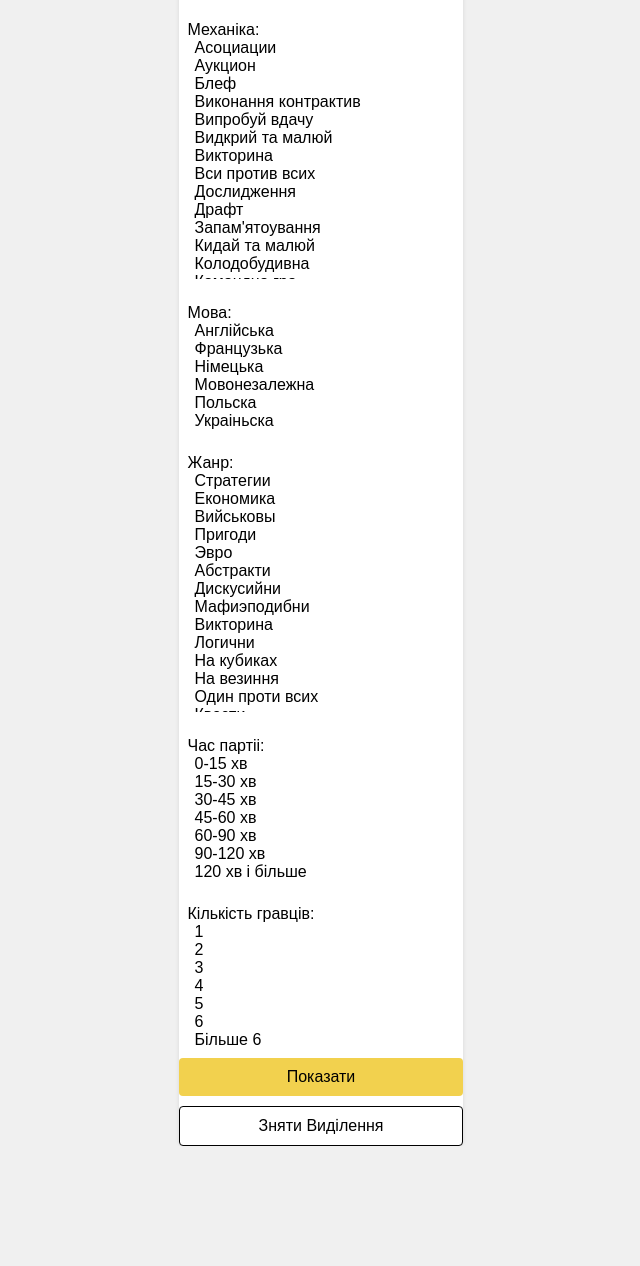
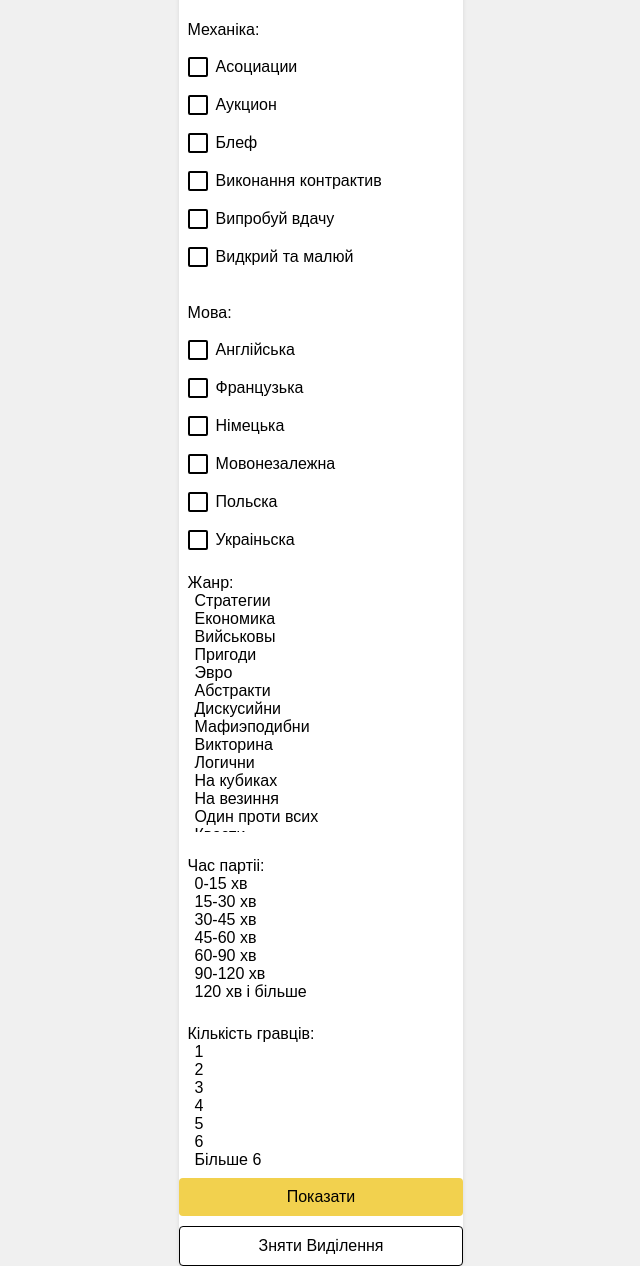
Before and after one commit to marustas/RivneGray-Filters, a plain HTML site: page index.html in a window 1280 px wide. Shown: the part 415-1681 px from the top of the page, without its empty margins (319-959 px from the left). Before the commit the page ends 1561 px from the top, so only its background shows below. Drawn offline with Linux system fonts and the light colour scheme.

Commit message:
Mechanics and language filters changed

```diff
--- a/index.html
+++ b/index.html
@@ -76,54 +76,186 @@
         <div class="overflow-container">
             <p class="filter-title">Механiка:</p>
             <ul class="overflow-list">
-                <li><input type="checkbox" />Асоциации</li>
-                <li><input type="checkbox" />Аукцион</li>
-                <li><input type="checkbox" />Блеф</li>
-                <li><input type="checkbox" />Виконання контрактив</li>
-                <li><input type="checkbox" />Випробуй вдачу</li>
-                <li><input type="checkbox" />Видкрий та малюй</li>
-                <li><input type="checkbox" />Викторина</li>
-                <li><input type="checkbox" />Вси против всих</li>
-                <li><input type="checkbox" />Дослидження</li>
-                <li><input type="checkbox" />Драфт</li>
-                <li><input type="checkbox" />Запам'ятоування</li>
-                <li><input type="checkbox" />Кидай та малюй</li>
-                <li><input type="checkbox" />Колодобудивна</li>
-                <li><input type="checkbox" />Командна гра</li>
-                <li><input type="checkbox" />Контроль територии</li>
-                <li><input type="checkbox" />Кооператив</li>
-                <li><input type="checkbox" />Малювання</li>
-                <li><input type="checkbox" />Менеджмент ресурсив</li>
-                <li><input type="checkbox" />На вибування</li>
-                <li><input type="checkbox" />ОВерлорд</li>
-                <li><input type="checkbox" />Один против всих</li>
-                <li><input type="checkbox" />Програмування дни</li>
-                <li><input type="checkbox" />Перегони</li>
-                <li><input type="checkbox" />Прокладання маршруту</li>
-                <li><input type="checkbox" />Побудова колоди</li>
-                <li><input type="checkbox" />Пояснення слив</li>
-                <li><input type="checkbox" />Пригодницька</li>
-                <li><input type="checkbox" />Приховане перемищення</li>
-                <li><input type="checkbox" />Прихований зрадник</li>
-                <li><input type="checkbox" />Прокачка планшету</li>
-                <li><input type="checkbox" />Розслидування</li>
-                <li><input type="checkbox" />Розмищення плиток</li>
-                <li><input type="checkbox" />Розмищення робитникив</li>
-                <li><input type="checkbox" />Рольова</li>
-                <li><input type="checkbox" />Спритнисть</li>
-                <li><input type="checkbox" />Таэмни роли</li>
-                <li><input type="checkbox" />Торгивля</li>
-                <li><input type="checkbox" />Хабари</li>
+                <li>
+                    <input type="checkbox" id="mech1" />
+                    <label for="mech1">Асоциации</label>
+                </li>
+                <li>
+                    <input type="checkbox" id="mech2" />
+                    <label for="mech2">Аукцион</label>
+                </li>
+                <li>
+                    <input type="checkbox" id="mech3" />
+                    <label for="mech3">Блеф</label>
+                </li>
+                <li>
+                    <input type="checkbox" id="mech4" />
+                    <label for="mech4">Виконання контрактив</label>
+                </li>
+                <li>
+                    <input type="checkbox" id="mech5" />
+                    <label for="mech5">Випробуй вдачу</label>
+                </li>
+                <li>
+                    <input type="checkbox" id="mech6" />
+                    <label for="mech6">Видкрий та малюй</label>
+                </li>
+                <li>
+                    <input type="checkbox" id="mech7" />
+                    <label for="mech7">Викторина</label>
+                </li>
+                <li>
+                    <input type="checkbox" id="mech8" />
+                    <label for="mech8">Вси против всих</label>
+                </li>
+                <li>
+                    <input type="checkbox" id="mech9" />
+                    <label for="mech9">Дослидження</label>
+                </li>
+                <li>
+                    <input type="checkbox" id="mech10" />
+                    <label for="mech10">Драфт</label>
+                </li>
+                <li>
+                    <input type="checkbox" id="mech12" />
+                    <label for="mech11">Запам'ятоування</label>
+                </li>
+                <li>
+                    <input type="checkbox" id="mech13" />
+                    <label for="mech13">Кидай та малюй</label>
+                </li>
+                <li>
+                    <input type="checkbox" id="mech14" />
+                    <label for="mech14">Колодобудивна</label>
+                </li>
+                <li>
+                    <input type="checkbox" id="mech15" />
+                    <label for="mech15">Командна гра</label>
+                </li>
+                <li>
+                    <input type="checkbox" id="mech16" />
+                    <label for="mech16">Контроль територии</label>
+                </li>
+                <li>
+                    <input type="checkbox" id="mech17" />
+                    <label for="mech17">Кооператив</label>
+                </li>
+                <li>
+                    <input type="checkbox" id="mech18" />
+                    <label for="mech18">Малювання</label>
+                </li>
+                <li>
+                    <input type="checkbox" id="mech19" />
+                    <label for="mech19">Менеджмент ресурсив</label>
+                </li>
+                <li>
+                    <input type="checkbox" id="mech20" />
+                    <label for="mech20">На вибування</label>
+                </li>
+                <li>
+                    <input type="checkbox" id="mech21" />
+                    <label for="mech21">Оверлорд</label>
+                </li>
+                <li>
+                    <input type="checkbox" id="mech22" />
+                    <label for="mech22">Один против всих</label>
+                </li>
+                <li>
+                    <input type="checkbox" id="mech23" />
+                    <label for="mech23">Програмування дни</label>
+                </li>
+                <li>
+                    <input type="checkbox" id="mech24" />
+                    <label for="mech24">Перегони</label>
+                </li>
+                <li>
+                    <input type="checkbox" id="mech25" />
+                    <label for="mech25">Прокладання маршруту</label>
+                </li>
+                <li>
+                    <input type="checkbox" id="mech26" />
+                    <label for="mech26">Побудова колоди</label>
+                </li>
+                <li>
+                    <input type="checkbox" id="mech27" />
+                    <label for="mech27">Пояснення слив</label>
+                </li>
+                <li>
+                    <input type="checkbox" id="mech28" />
+                    <label for="mech28">Пригодницька</label>
+                </li>
+                <li>
+                    <input type="checkbox" id="mech29" />
+                    <label for="mech29">Приховане перемищення</label>
+                </li>
+                <li>
+                    <input type="checkbox" id="mech30" />
+                    <label for="mech30">Прихований зрадник</label>
+                </li>
+                <li>
+                    <input type="checkbox" id="mech31" />
+                    <label for="mech31">Прокачка планшету</label>
+                </li>
+                <li>
+                    <input type="checkbox" id="mech32" />
+                    <label for="mech32">Розслидування</label>
+                </li>
+                <li>
+                    <input type="checkbox" id="mech33" />
+                    <label for="mech33">Розмищення плиток</label>
+                </li>
+                <li>
+                    <input type="checkbox" id="mech34" />
+                    <label for="mech34">Розмищення робитникив</label>
+                </li>
+                <li>
+                    <input type="checkbox" id="mech35" />
+                    <label for="mech35">Рольова</label>
+                </li>
+                <li>
+                    <input type="checkbox" id="mech36" />
+                    <label for="mech36">Спритнисть</label>
+                </li>
+                <li>
+                    <input type="checkbox" id="mech37" />
+                    <label for="mech37">Таэмни роли</label>
+                </li>
+                <li>
+                    <input type="checkbox" id="mech38" />
+                    <label for="mech38">Торгивля</label>
+                </li>
+                <li>
+                    <input type="checkbox" id="mech39" />
+                    <label for="mech39">Хабари</label>
+                </li>
         </div>
         <div class="checkbox-container">
             <p class="filter-title">Мова:</p>
             <ul class="checkbox-list">
-                <li><input type="checkbox" />Англiйська</li>
-                <li><input type="checkbox" />Французька</li>
-                <li><input type="checkbox" />Нiмецька</li>
-                <li><input type="checkbox" />Мовонезалежна</li>
-                <li><input type="checkbox" />Польска</li>
-                <li><input type="checkbox" />Украiньска</li>
+                <li>
+                    <input type="checkbox" id="lang1" />
+                    <label for="lang1">Англiйська</label>
+                </li>
+                <li>
+                    <input type="checkbox" id="lang2" />
+                    <label for="lang2">Французька</label>
+                </li>
+                <li>
+                    <input type="checkbox" id="lang3" />
+                    <label for="lang3">Нiмецька</label>
+                </li>
+                <li>
+                    <input type="checkbox" id="lang4" />
+                    <label for="lang4">Мовонезалежна</label>
+                </li>
+                <li>
+                    <input type="checkbox" id="lang5" />
+                    <label for="lang5">Польска</label>
+                </li>
+                <li>
+                    <input type="checkbox" id="lang6" />
+                    <label for="lang6">Украiньска</label>
+                </li>
             </ul>
         </div>
         <div class="overflow-container">
```
